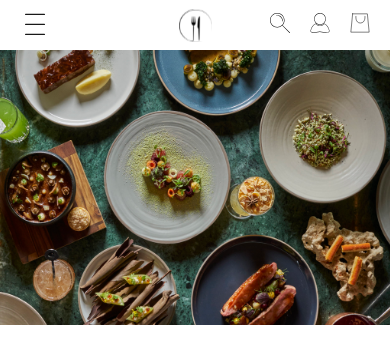
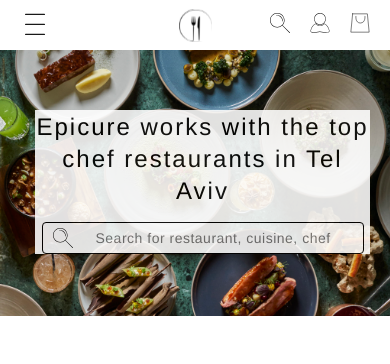
Before and after one commit to LeeGrieverM/epicure, a React (Vite) app: page / in a window 390 px wide. Shown: the top 364 px of the page. Built offline with nearby package versions, Linux system fonts and the light colour scheme.

Commit message:
search bar completed from mobile and desktop

```diff
--- a/src/components/Header/Header.tsx
+++ b/src/components/Header/Header.tsx
@@ -12,13 +12,13 @@
         <img src={mainIcon} alt='main-logo' className="main-icon"/>
         <ul className='icons-container'>
           <li>
-          <img src={searchIcon} alt='shopping-bag' className="logo-container"/>
+          <img src={searchIcon} alt='search-icon' className="logo-container"/>
           </li>
           <li>
-          <img src={personIcon} alt='shopping-bag' className="logo-container"/>
+          <img src={personIcon} alt='person-icon' className="logo-container"/>
           </li>
           <li>
-          <img src={shoppingBagIcon} alt='shopping-bag' className="logo-container"/>
+          <img src={shoppingBagIcon} alt='shopping-bag-icon' className="logo-container"/>
           </li>
         </ul>
     </div>
--- a/src/components/SearchBar/SearchBar.scss
+++ b/src/components/SearchBar/SearchBar.scss
@@ -1,16 +1,87 @@
 @import '../../data/variables.scss';
 
+.search-area-container {
+    position: relative;
+
+    @media (max-width: map-get($breakPoints, m)) {
+        width: 550px;
+        height: 275px;
+        margin-left: -130px;
+    }
+}
+
 .search-bar-container {
-    background: #FFFFFFE0;
-    opacity: 0.88;
-    color: #FFFFFF;
-    background-color: #FFFFFF;
+    position: absolute;
+    top: 240px;
+    left: 322px;
+    width: 770px;
+    height: 220px;
     display: flex;
     align-items: center;
-
+    flex-direction: column;
+    justify-content: center;
+    opacity: 0.88;
+    background-color: #FFFFFF;
+    row-gap: 15px;
     @media (max-width: map-get($breakPoints, m)) {
         width: 335px;
         height: 144px;
-        padding: 36px 126px 36px 126px;
+        top: 60px;
+        left: 165px;
     }
 }
+
+
+.img-container {
+    width: 100%;
+    height: auto;
+    @media (max-width: map-get($breakPoints, m)) {
+
+    }
+}
+
+.search-title {
+    font-family: $font;
+    font-size: 30px;
+    font-weight: 200;
+    line-height: 40px;
+    letter-spacing: 2px;
+    text-align: center;
+    align-content: center;
+    width: 450px;
+    @media (max-width: map-get($breakPoints, m)) {
+        font-size: 24px;
+        line-height: 32px;
+        width: auto;
+    }
+}
+
+.search-input-container {
+    display: flex;
+    justify-content: left;
+    align-items: center;
+    border: 0.5px solid #000000;
+    width: 400px;
+    height: 30px;
+    gap: 8px;
+    border-radius: 4px;
+    opacity: 0px;
+    padding-left: 10px;
+    padding-right: 10px;
+    @media (max-width: map-get($breakPoints, m)) {
+        width: 300px;
+    }
+}
+
+.search-input {
+    border: none;
+    padding-left: 15px;
+    font-family: $font;
+    width: 310px;
+    font-size: 18px;
+    letter-spacing: 0.5px;
+    font-weight: 300;
+    @media (max-width: map-get($breakPoints, m)) {
+        font-size: 14px;
+    }
+}
--- a/src/components/SearchBar/SearchBar.tsx
+++ b/src/components/SearchBar/SearchBar.tsx
@@ -1,12 +1,22 @@
 import React from 'react'
 import './SearchBar.scss'
+import {text} from '../../data/constants'
+import homePagePic from '../../assets/images/homepagePic.png'
+import searchIcon from '../../assets/icons/searchIcon.svg'
 
 function SearchBar() {
   return (
+    <div className='search-area-container'>
+    <img src={homePagePic} alt='home-page-pic' className="img-container"/>
     <div className="search-bar-container">
     <h2 className='search-title'>
-
+      {text.searchBarTitle}
     </h2>
+    <div className='search-input-container'>
+    <img src={searchIcon} alt='search-icon' className='search-icon'/>
+    <input type='text' placeholder={text.searchBarPlaceHolder} className='search-input'/>
+    </div>
+    </div>
     </div>
   )
 }
--- a/src/data/constants.ts
+++ b/src/data/constants.ts
@@ -7,13 +7,5 @@
 
 export const text = {
     searchBarTitle: "Epicure works with the top chef restaurants in Tel Aviv",
-    searchBarInput: "Search for restaurant cuisine, chef",
+    searchBarPlaceHolder: "Search for restaurant, cuisine, chef",
 };
-
-// export const breakPoints = {
-//     xs: 300,
-//     s: 500,
-//     m: 768,
-//     l: 1000,
-//     xl: 1440,
-// };
--- a/src/data/variables.scss
+++ b/src/data/variables.scss
@@ -5,3 +5,5 @@
     l: 1000px,
     xl: 1440px
 );
+
+$font: "Helvetica Neue";
--- a/src/index.css
+++ b/src/index.css
@@ -1,5 +1,6 @@
+
 * {
   margin: 0;
   padding: 0;
-  box-sizing: 'border-box'
+  box-sizing: 'border-box';
 }
--- a/src/pages/HomePage/HomePage.scss
+++ b/src/pages/HomePage/HomePage.scss
@@ -5,11 +5,3 @@
     flex-direction: column;
     row-gap: 10px;
 }
-
-.img-container {
-    @media (max-width: map-get($breakPoints, m)) {
-        width: 550px;
-        height: 275px;
-        margin-left: -130px;
-    }
-}
--- a/src/pages/HomePage/HomePage.tsx
+++ b/src/pages/HomePage/HomePage.tsx
@@ -1,12 +1,12 @@
 import Header from "../../components/Header/Header"
-import homePagePic from '../../assets/images/homepagePic.png'
 import './HomePage.scss'
+import SearchBar from "../../components/SearchBar/SearchBar"
 
 function HomePage() {
   return (
     <div className="home-page-container">
     <Header/>
-    <img src={homePagePic} alt='home-page-pic' className="img-container"/>
+    <SearchBar/>
     </div>
   )
 }
```
